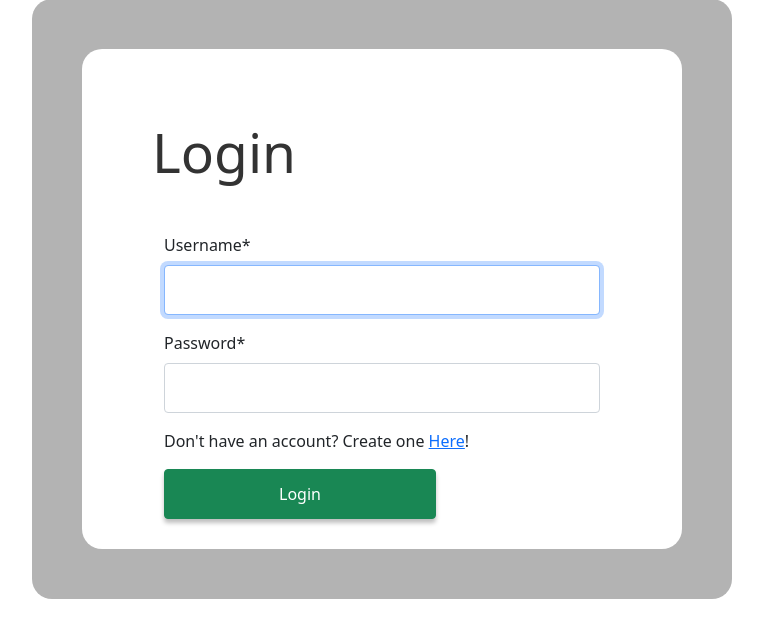
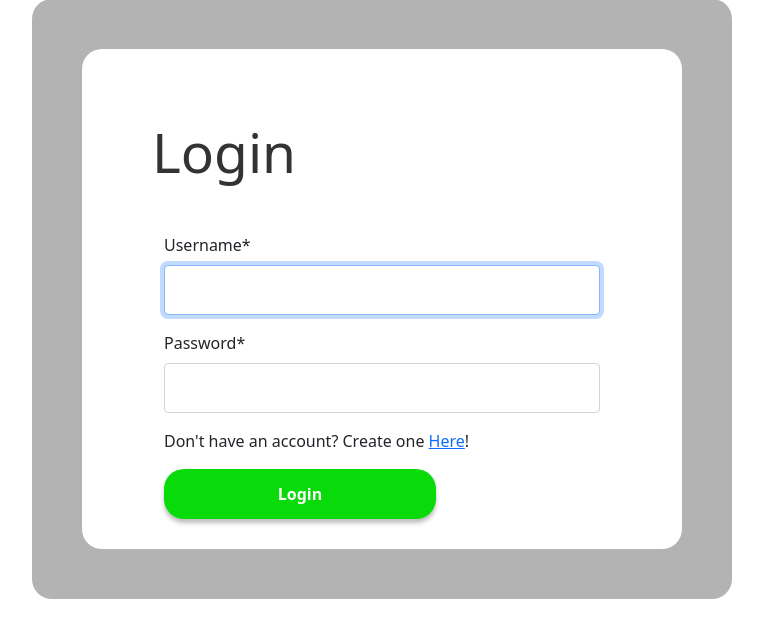
Before and after one commit to ExtaSsS4106/Language-learn, a Django app: page /login/ in a window 1280 px wide. Shown: the part 101-739 px from the top of the page, without its empty margins (258-1021 px from the left). Run offline with Django 5.2, Linux system fonts and the light colour scheme; some libraries are stand-ins or nearby versions.

Commit message:
fix: little fix with login and sing up button

```diff
--- a/src/main_app/static/tmp/buttons.css
+++ b/src/main_app/static/tmp/buttons.css
@@ -1,22 +1,23 @@
-button{
-  width: 272px;
-  height: 50px;
-  border-radius: 20px;
-  box-shadow: 0px 4px 4px rgba(0, 0, 0, 0.25);
-  border: none;
-  transition: all 0.1s;
-  display: flex;
-  align-items: center;
-  justify-content: center;
-  color: rgb(253, 253, 253);
-  background-color: #109410;
-      font-size: 16px;
-    font-weight: bold;
-    cursor: pointer;
+.custom-btn{
+  width: 272px !important;
+  height: 50px !important;
+
+  box-shadow: 0px 4px 4px rgba(0, 0, 0, 0.25)!important;
+  border: none!important;
+  transition: all 0.1s!important;
+  display: flex!important;
+  align-items: center!important;
+  justify-content: center!important;
+  color: rgb(253, 253, 253)!important;
+  background-color: #09DA09!important;
+      font-size: 16px!important;
+    font-weight: bold!important;
+    cursor: pointer!important;
+    border-radius: 20px!important;
 }
 
 button:hover {
-    background-color: #0d7a0d;
+    background-color: #3ec53e!important;
 }
 
 button:active {
--- a/templates/registration/login.html
+++ b/templates/registration/login.html
@@ -9,6 +9,6 @@
 
   {% csrf_token %}{{form|crispy}}
   <p>Don't have an account? Create one <a href="/sign-up">Here</a>!</p>
-  <button type="submit" class="btn btn-success">Login</button>
+  <button type="submit" class="btn btn-success custom-btn">Login</button>
 </form>
 {% endblock %}
--- a/templates/registration/sign_up.html
+++ b/templates/registration/sign_up.html
@@ -9,6 +9,6 @@
 
   {% csrf_token %}{{form|crispy}}
   <p>Have an account? Login <a href="/login">Here</a>!</p>
-  <button type="submit" class="btn btn-success">Sign up</button>
+  <button type="submit" class="btn btn-success custom-btn">Sign up</button>
 </form>
 {% endblock %}
```
